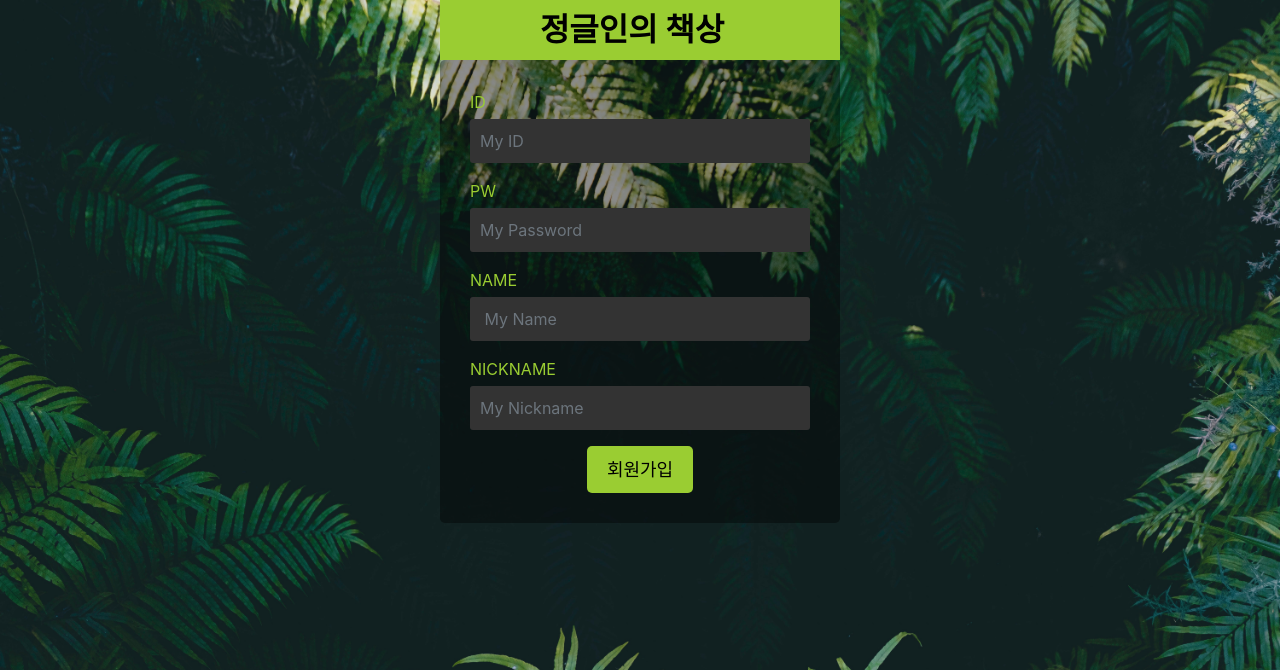
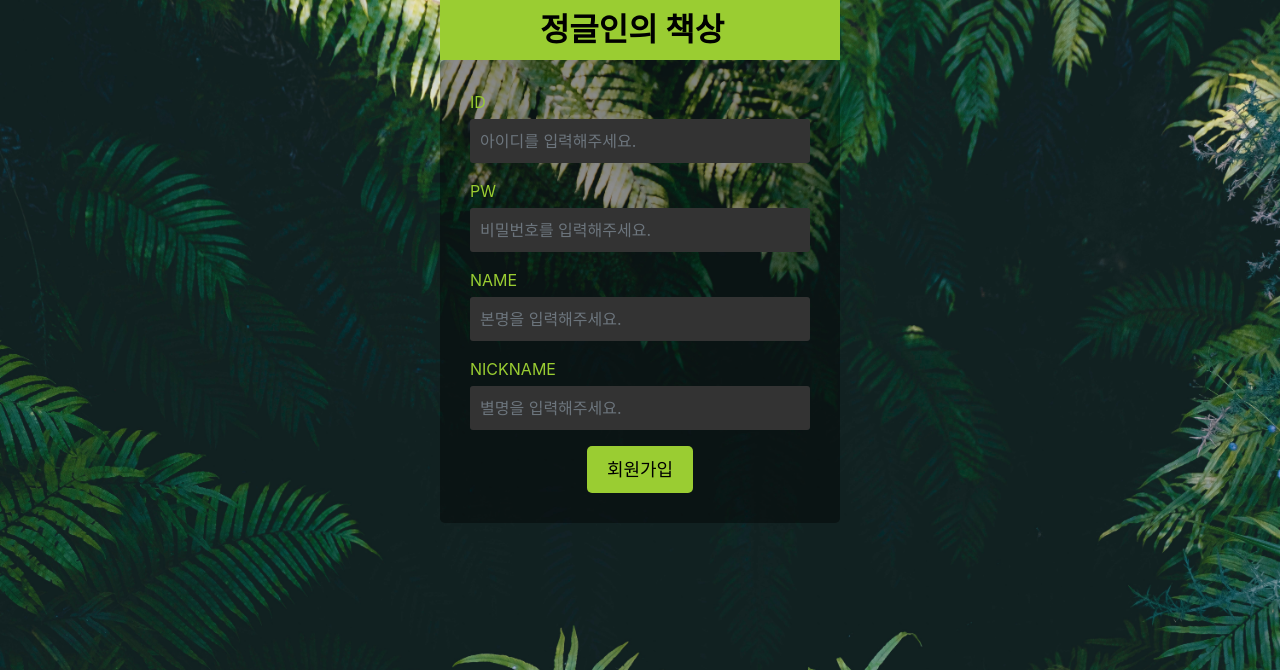
Before and after one commit to kelvin3476/mini-project, a Flask app: page /register in a window 1280 px wide. Shown: the top 670 px of the page. Run offline with Flask 3, Linux system fonts and the light colour scheme; some libraries are stand-ins or nearby versions.

Commit message:
final draft

```diff
--- a/app.py
+++ b/app.py
@@ -3,11 +3,10 @@ import datetime
 import jwt
 from pymongo import MongoClient
 from bson.objectid import ObjectId
-import matplotlib.pyplot as plt
 from flask import Flask, render_template, jsonify, request, session, redirect, url_for
 app = Flask(__name__)
 
-client = MongoClient('localhost', 27017)
+client = MongoClient('mongodb://test:test@54.180.108.207', 27017)
 db = client.dbPUMG
 
 # JWT 토큰을 만들 때 필요한 비밀문자열입니다. 아무거나 입력해도 괜찮습니다.
--- a/templates/login.html
+++ b/templates/login.html
@@ -50,7 +50,7 @@
             $.cookie('mytoken', response['token']);
 
             alert('로그인 완료!')
-            window.location.href = '/'
+            window.location.href = '/mypage'
           } else {
             // 로그인이 안되면 에러메시지를 띄웁니다.
             alert(response['msg'])
@@ -73,12 +73,12 @@
     <div class="jumbotron">
       <div class="form-group">
         <label for="userid">ID</label>
-        <input type="id" class="form-control" id="userid" aria-describedby="emailHelp" placeholder="My ID">
+        <input type="id" class="form-control" id="userid" aria-describedby="emailHelp" placeholder="아이디를 입력해주세요.">
       </div>
 
       <div class="form-group">
         <label for="userpw">PW</label>
-        <input type="password" class="form-control" id="userpw" placeholder="My Password">
+        <input type="password" class="form-control" id="userpw" placeholder="비밀번호를 입력해주세요.">
       </div>
 
       <div class="btns">
--- a/templates/main.html
+++ b/templates/main.html
@@ -4,7 +4,7 @@
 <head>
 
   <!-- Webpage Title -->
-  <title>PUMG</title>
+  <title>정글인의 책상</title>
 
   <!-- Required meta tags -->
   <meta charset="utf-8">
--- a/templates/register.html
+++ b/templates/register.html
@@ -71,19 +71,19 @@
     <div class="jumbotron">
       <div class="form-group">
         <label for="userid">ID</label>
-        <input type="text" class="form-control" id="userid" placeholder="My ID">
+        <input type="text" class="form-control" id="userid" placeholder="아이디를 입력해주세요.">
       </div>
       <div class="form-group">
         <label for="userpw">PW</label>
-        <input type="password" class="form-control" id="userpw" placeholder="My Password">
+        <input type="password" class="form-control" id="userpw" placeholder="비밀번호를 입력해주세요.">
       </div>
       <div class="form-group">
         <label for="userpw">NAME</label>
-        <input type="text" class="form-control" id="username" placeholder=" My Name">
+        <input type="text" class="form-control" id="username" placeholder="본명을 입력해주세요.">
       </div>
       <div class="form-group">
         <label for="userpw">NICKNAME</label>
-        <input type="text" class="form-control" id="usernick" placeholder="My Nickname">
+        <input type="text" class="form-control" id="usernick" placeholder="별명을 입력해주세요.">
       </div>
       <button class="regi-button" onclick="register()">회원가입</button>
     </div>
```
Also changed, not shown: 1 other file.
